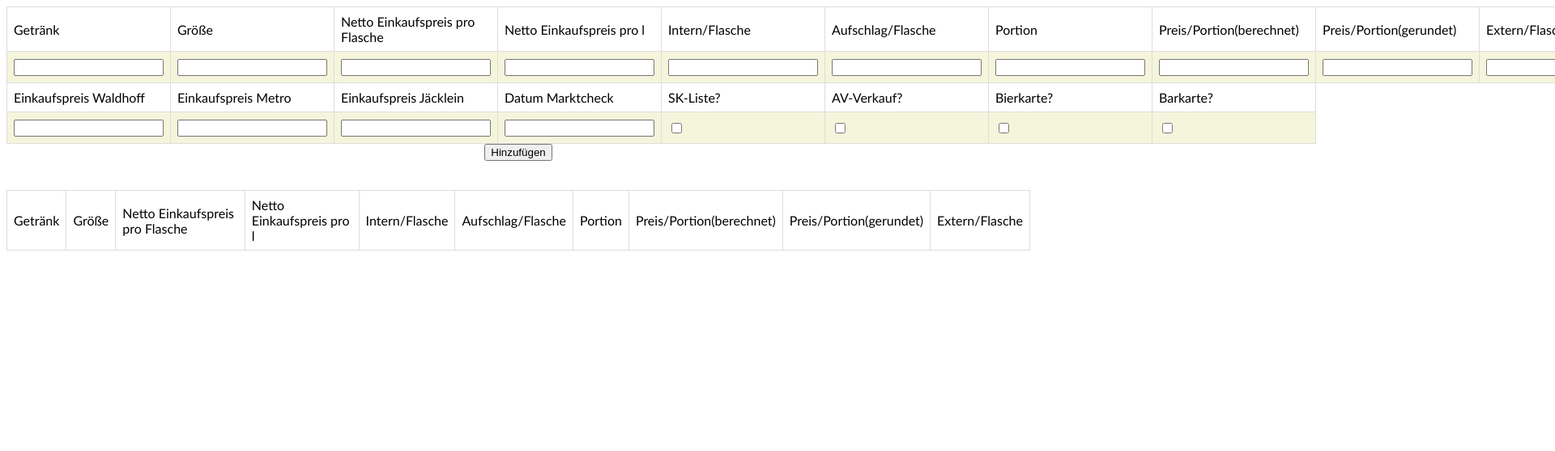
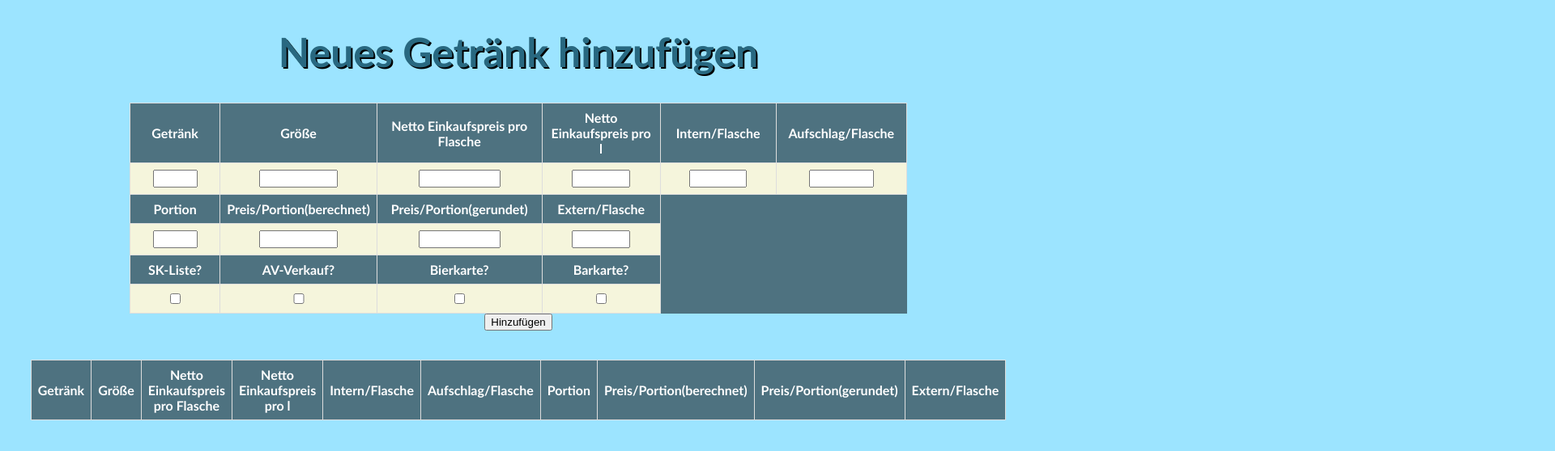
Before and after one commit to JosFun/bhclubOrga, an Electron app: page html/addDrinkWindow.html in a window 1280 px wide. Shown: the top 558 px of the page at 81% size, 1920 px wide, since content can reach past the window. Drawn offline with Linux system fonts and the light colour scheme.

Commit message:
Styled up the form for adding new drinks a bit.

```diff
--- a/css/tableStyle.css
+++ b/css/tableStyle.css
@@ -1,7 +1,22 @@
-#addDrink{
+html,body{
+    background-color: #9CE4FF;
+    width: 100%;
+    height: 100%;
+    padding: 0;
+    margin: 0;
+}
+h1{
     font-family: "Trebuchet MS", Arial, Helvetica, sans-serif;
-    border-collapse: collapse;
-    width: 100%;
+    font-weight: bold;
+    color: #286880;
+    font-size: 50px;
+    text-shadow: 2px 2px 0px #000000;
+}
+
+input {
+    width: 50%;
+    font-family: "Trebuchet MS", Arial, Helvetica, sans-serif;
+    color: black;
 }
 
 #addDrink td, #addDrink th {
@@ -17,21 +32,31 @@
     background-color: #ddd;
 }
 
-#addDrink th {
+#addDrink {
+    font-family: "Trebuchet MS", Arial, Helvetica, sans-serif;
+    border-collapse: collapse;
     padding-top: 12px;
     padding-bottom: 12px;
     text-align:center;
-    background-color: #4CAF50;
+    background-color: #4E7280;
     color: white;
+    font-weight: bolder;
+    width: 75%;
 }
 
 #drinkTable{
     font-family: "Trebuchet MS", Arial, Helvetica, sans-serif;
+    font-weight: bold;
     border-collapse: collapse;
-    width: 100%;
+    padding-top: 12px;
+    padding-bottom: 12px;
+    text-align:center;
+    background-color: #4E7280;
+    color: white;
+    width: 75%;
 }
 
-#drinkTable td, #addDrink th {
+#drinkTable td, #addDrink td {
     border: 1px solid #ddd;
     padding: 8px;
 }
@@ -43,11 +68,3 @@
 #drinkTable tr:hover{
     background-color: #ddd;
 }
-
-#drinkTable th {
-    padding-top: 12px;
-    padding-bottom: 12px;
-    text-align:center;
-    background-color: #4CAF50;
-    color: white;
-}
--- a/html/addDrinkWindow.html
+++ b/html/addDrinkWindow.html
@@ -7,8 +7,9 @@
 </head>
 <body>
     <div align="center">
+        <h1> Neues Getränk hinzufügen</h1>
         <form id="drinkForm">
-            <table id="addDrink">
+            <table id="addDrink" border="0%" cellspacing="0" cellpadding="0">
                 <tr>
                     <td>
                         Getränk
@@ -27,18 +28,6 @@
                     </td>
                     <td>
                         Aufschlag/Flasche
-                    </td>
-                    <td>
-                        Portion
-                    </td>
-                    <td>
-                        Preis/Portion(berechnet)
-                    </td>
-                    <td>
-                        Preis/Portion(gerundet)
-                    </td>
-                    <td>
-                        Extern/Flasche
                     </td>
                 </tr>
                 <tr>
@@ -61,6 +50,22 @@
                     <td>
                         <input type="text" id="addition">
                     </td>
+                </tr>
+                <tr>
+                    <td>
+                        Portion
+                    </td>
+                    <td>
+                        Preis/Portion(berechnet)
+                    </td>
+                    <td>
+                        Preis/Portion(gerundet)
+                    </td>
+                    <td>
+                        Extern/Flasche
+                    </td>
+                </tr>
+                <tr>
                     <td>
                         <input type="text" id="portionSize">
                     </td>
@@ -76,18 +81,6 @@
                 </tr>
                 <tr>
                     <td>
-                        Einkaufspreis Waldhoff
-                    </td>
-                    <td>
-                        Einkaufspreis Metro
-                    </td>
-                    <td>
-                        Einkaufspreis Jäcklein
-                    </td>
-                    <td>
-                        Datum Marktcheck
-                    </td>
-                    <td>
                         SK-Liste?
                     </td>
                     <td>
@@ -101,19 +94,6 @@
                     </td>
                 </tr>
                 <tr>
-                    <td>
-                        <input type="text" id="waldhoff">
-                    </td>
-                    <td>
-                        <input type="text" id="metro">
-                    </td>
-
-                    <td>
-                        <input type="text" id="jacklein">
-                    </td>
-                    <td>
-                        <input type="text" id="date">
-                    </td>
                     <td>
                         <input type="checkbox" id="skListe">
                     </td>
@@ -132,7 +112,7 @@
             <button type="submit">Hinzufügen</button>
         </form>
         <br><br>
-        <table id="drinkTable">
+        <table id="drinkTable" border="0%" cellspacing="0" cellpadding="0">
             <tr>
                 <td>
                     Getränk
--- a/main.js
+++ b/main.js
@@ -43,6 +43,8 @@ function createWindow () {
         }
     );
 
+    win.maximize();
+
    win.loadURL(url.format({
        pathname: path.join(__dirname,'index.html'),
        protocol: 'file',
@@ -64,14 +66,14 @@ function createAddDrinkWindow ( ) {
     windowShrink();
 
     addWin = new BrowserWindow( {
-        width: 800,
-        height: 600,
         title:"Add a new Database Entry",
         webPreferences: {
             nodeIntegration: true
         }
 
     });
+
+    addWin.maximize();
 
     addWin.loadURL(url.format({
         pathname: path.join(__dirname, 'html/addDrinkWindow.html'),
--- a/package.json
+++ b/package.json
@@ -2,7 +2,7 @@
   "name": "electron_test",
   "version": "1.0.0",
   "dependencies": {
-    "electron": "^5.0.6",
+    "electron": "^5.0.9",
     "mysql": "^2.17.1"
   },
   "description": "",
```
